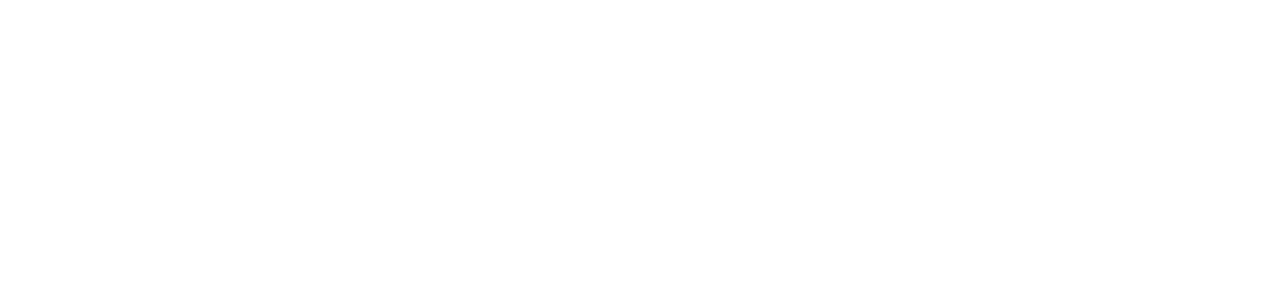
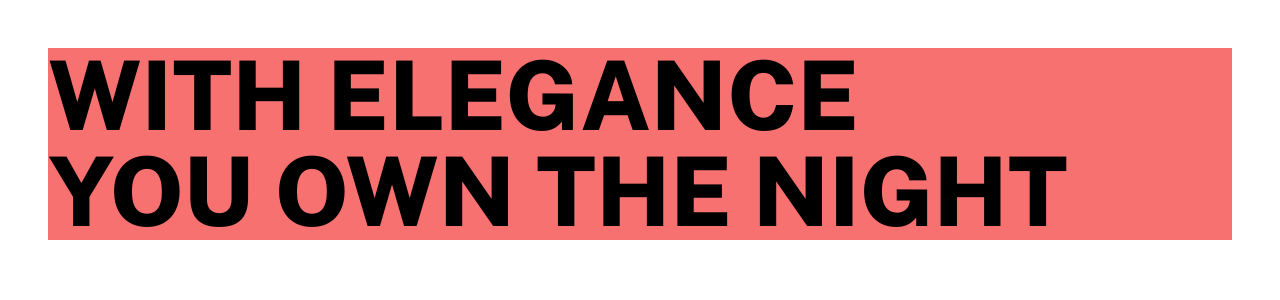
Before and after one commit to async-avi/yotn, a Next.js app: page / in a window 1280 px wide. Shown: the top 300 px of the page. Built offline with nearby package versions, Linux system fonts and the light colour scheme.

Commit message:
front page

```diff
--- a/src/app/page.tsx
+++ b/src/app/page.tsx
@@ -1,7 +1,23 @@
 import React from "react";
+import PhoneV4 from "../../public/images/Phone v4.png";
+import Image from "next/image";
 
 function page() {
-  return <div></div>;
+  return (
+    <>
+      <main className="p-6 bg-white w-screen h-lvh overflow-hidden md:p-12">
+        <div className=" lg:bg-red-400">
+          <h1 className="text-4xl font-extrabold uppercase md:text-8xl">
+            With elegance
+          </h1>
+          <h1 className="text-4xl font-extrabold uppercase md:text-8xl">
+            you own the night
+          </h1>
+          <div></div>
+        </div>
+      </main>
+    </>
+  );
 }
 
 export default page;
```
